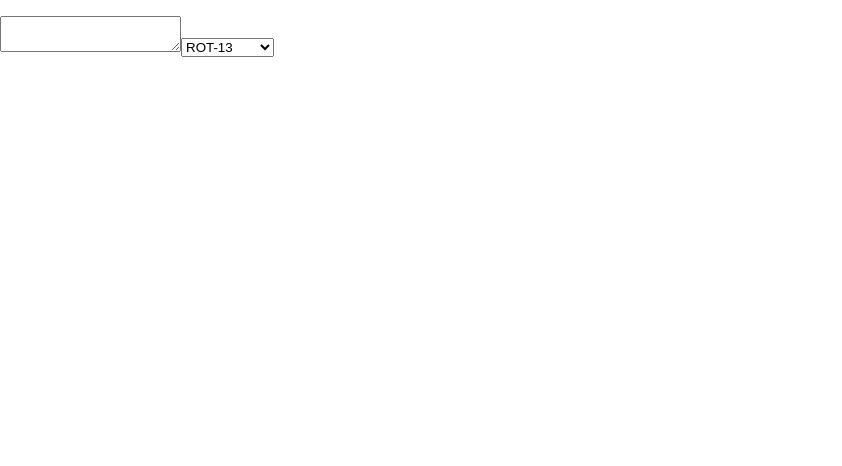
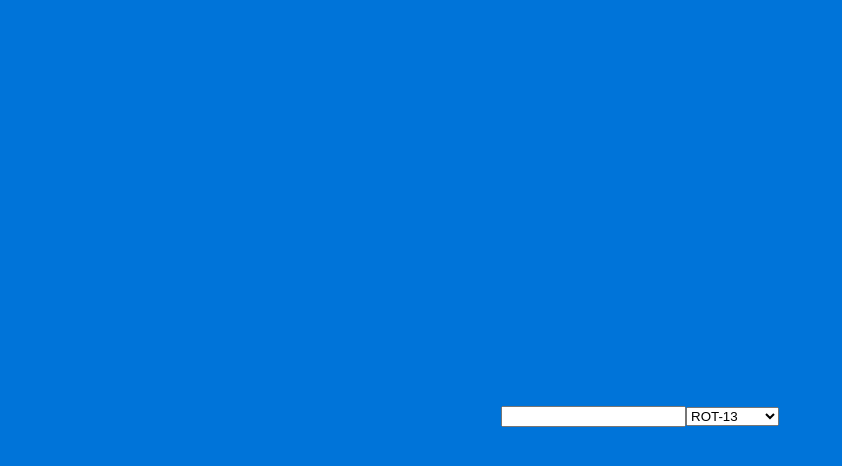
Before and after one commit to ItamarTati/rotation, a React (Create React App) app: page / in a window 1280 px wide. Shown: the top 466 px of the page, without its empty margins (0-842 px from the left). Built offline with nearby package versions, Linux system fonts and the light colour scheme.

Commit message:
added a bit of styling

```diff
--- a/package.json
+++ b/package.json
@@ -1,8 +1,10 @@
-{ "homepage":"https://itamartati.github.io/rotation",
+{
+  "homepage": "https://itamartati.github.io/rotation",
   "name": "rotation",
   "version": "0.1.0",
   "private": true,
   "dependencies": {
+    "@material-ui/core": "^4.11.0",
     "@testing-library/jest-dom": "^4.2.4",
     "@testing-library/react": "^9.3.2",
     "@testing-library/user-event": "^7.1.2",
--- /dev/null
+++ b/src/App.css
@@ -0,0 +1,13 @@
+.App {
+  text-align: center;
+  height: 50em;
+  position: relative
+}
+.form{
+  margin: 0;
+  position: absolute;
+  top: 50%;
+  left: 50%;
+  margin-right: -50%;
+  transform: translate(-50%, -50%)
+}
--- a/src/App.js
+++ b/src/App.js
@@ -1,4 +1,5 @@
 import React, { useState } from "react";
+import './App.css';
 
 function encriptMessage(string, rotation){
   let encriptedMessage = ''
@@ -32,11 +33,11 @@ export default () => {
   const [rotation, setRotation] = useState(13)
 
   return (
-  <div>
-    <p>{encriptMessage(message, rotation)}</p>
-    <form>
-    <textarea value={message} onChange={e => setMessage(e.target.value)} />
-      <select onChange={e => setRotation(parseInt(e.target.value))}>
+  <div className="App">
+    <p className="encript-message">{encriptMessage(message, rotation)}</p>
+    <form className="form">
+    <input className="text-input" value={message} onChange={e => setMessage(e.target.value)} />
+      <select className="options" onChange={e => setRotation(parseInt(e.target.value))}>
         <option value="0">No Rotation</option>
         <option value="1">ROT-1</option>
         <option value="2">ROT-2</option>
--- a/src/index.css
+++ b/src/index.css
@@ -5,6 +5,8 @@ body {
     sans-serif;
   -webkit-font-smoothing: antialiased;
   -moz-osx-font-smoothing: grayscale;
+  background-color: #0074D9;
+
 }
 
 code {
```
Also changed, not shown: 1 other file (tests, documents, lock files or other folders).
